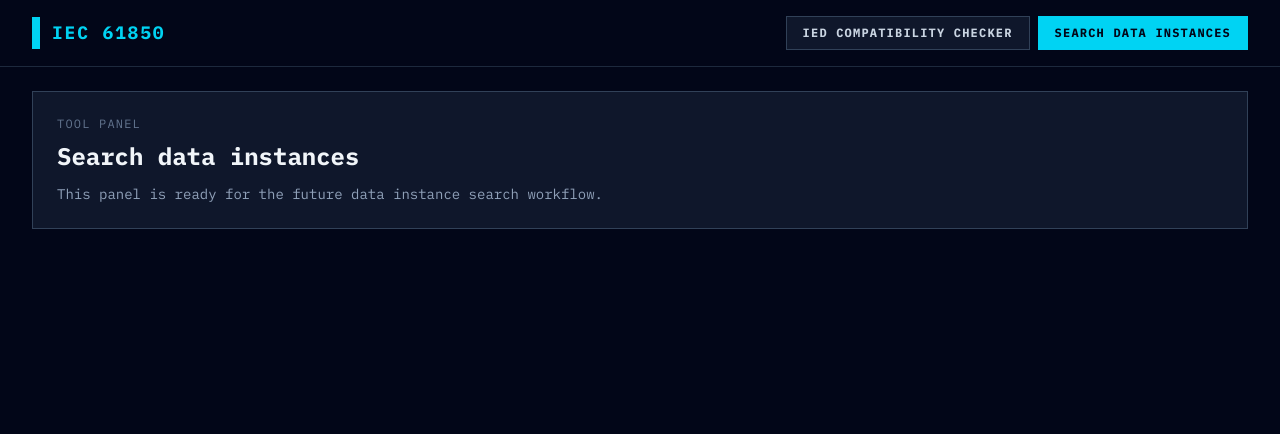
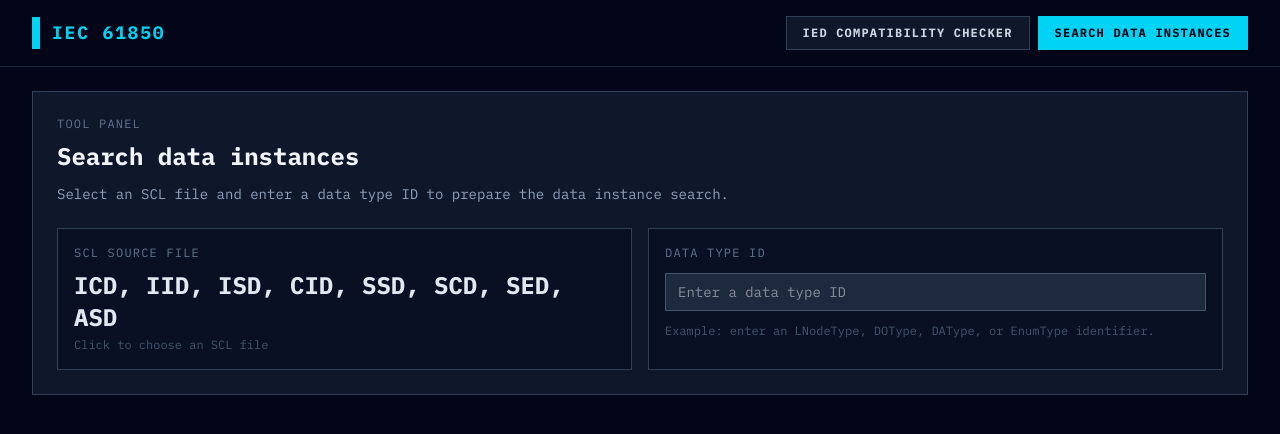
Before and after one commit to camillebloch/IEC61850ToolBox, a React (Vite) app: page / in a window 1280 px wide. Both pictures are taken after a click on the button "SEARCH DATA INSTANCES". Shown: the top 434 px of the page. Built offline with nearby package versions, Linux system fonts and the light colour scheme.

Commit message:
Add SCL selection controls for data search

```diff
--- a/src/App.jsx
+++ b/src/App.jsx
@@ -1,4 +1,4 @@
-import { useState } from 'react'
+import { useRef, useState } from 'react'
 import { parseSCL } from './lib/parseSCL'
 import { compareIED } from './lib/compareIED'
 import FileUploadPanel from './components/FileUploadPanel'
@@ -19,6 +19,9 @@ const TOOLS = [
     label: 'Search data instances',
   },
 ]
+
+const SCL_FILE_EXTENSIONS = '.icd,.iid,.isd,.cid,.ssd,.scd,.sed,.asd,.xml'
+const SCL_FILE_LABELS = ['ICD', 'IID', 'ISD', 'CID', 'SSD', 'SCD', 'SED', 'ASD']
 
 export default function App() {
   const [activeTool, setActiveTool] = useState(TOOL_IDS.compatibilityChecker)
@@ -128,13 +131,67 @@ export default function App() {
 }
 
 function SearchDataInstancesPanel() {
+  const sclInputRef = useRef()
+  const [sclFile, setSclFile] = useState(null)
+  const [dataTypeId, setDataTypeId] = useState('')
+
+  const handleSclFileChange = (event) => {
+    const file = event.target.files[0]
+    if (file) setSclFile(file)
+  }
+
   return (
     <section className="border border-slate-700 bg-slate-900 p-6">
       <p className="text-xs text-slate-500 uppercase tracking-widest mb-2">Tool panel</p>
       <h2 className="text-2xl font-bold text-slate-100 mb-3">Search data instances</h2>
-      <p className="text-sm text-slate-400">
-        This panel is ready for the future data instance search workflow.
+      <p className="text-sm text-slate-400 mb-6">
+        Select an SCL file and enter a data type ID to prepare the data instance search.
       </p>
+
+      <div className="grid grid-cols-1 lg:grid-cols-2 gap-4">
+        {/* SCL file loading zone for data instance searches. */}
+        <button
+          type="button"
+          className={`border p-4 text-left transition-colors ${
+            sclFile
+              ? 'border-cyan-600 bg-cyan-950/20'
+              : 'border-slate-700 bg-slate-950/40 hover:border-slate-500'
+          }`}
+          onClick={() => sclInputRef.current.click()}
+        >
+          <input
+            ref={sclInputRef}
+            type="file"
+            accept={SCL_FILE_EXTENSIONS}
+            className="hidden"
+            onChange={handleSclFileChange}
+          />
+          <div className="flex items-start justify-between mb-2">
+            <span className="text-xs text-slate-500 uppercase tracking-widest">SCL source file</span>
+            {sclFile && <span className="text-xs text-cyan-400">✓ selected</span>}
+          </div>
+          <p className="text-2xl font-bold text-slate-200">{SCL_FILE_LABELS.join(', ')}</p>
+          {sclFile
+            ? <p className="text-xs text-cyan-400 mt-1 truncate">{sclFile.name}</p>
+            : <p className="text-xs text-slate-600 mt-1">Click to choose an SCL file</p>
+          }
+        </button>
+
+        {/* Data type identifier used by the upcoming search workflow. */}
+        <label className="border border-slate-700 bg-slate-950/40 p-4 flex flex-col gap-3">
+          <span className="text-xs text-slate-500 uppercase tracking-widest">Data type ID</span>
+          <input
+            type="text"
+            className="w-full bg-slate-800 border border-slate-600 text-slate-100 text-sm px-3 py-2 focus:outline-none focus:border-cyan-500"
+            value={dataTypeId}
+            onChange={(event) => setDataTypeId(event.target.value)}
+            placeholder="Enter a data type ID"
+          />
+          <span className="text-xs text-slate-600">
+            Example: enter an LNodeType, DOType, DAType, or EnumType identifier.
+          </span>
+        </label>
+      </div>
     </section>
   )
 }
```
